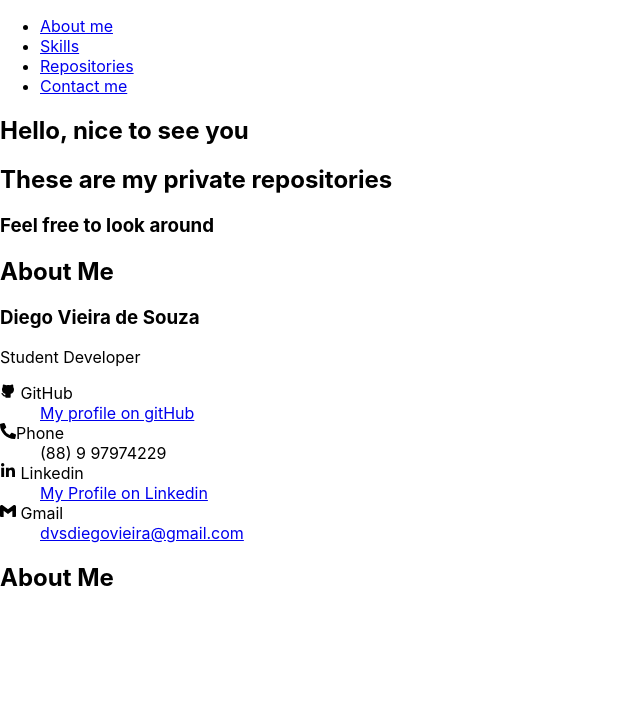
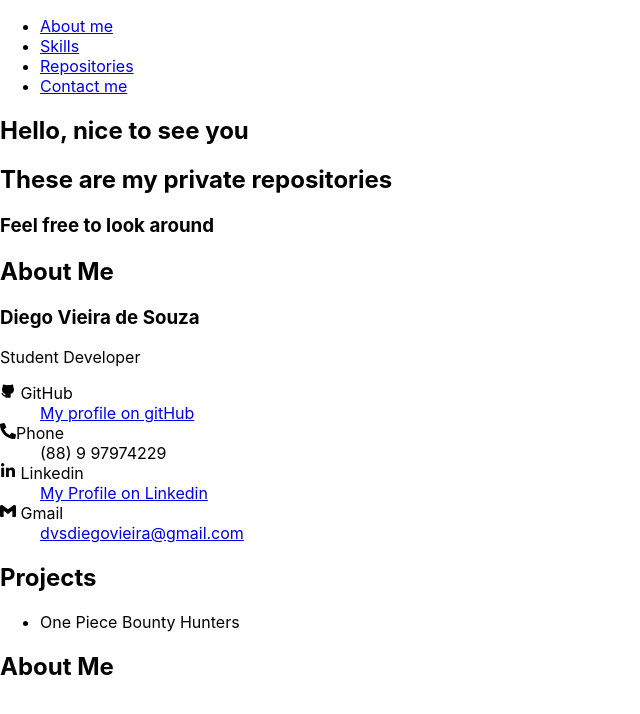
Before and after one commit to DiegoVSouza/catalog-front, a React (Create React App) app: page / in a window 1280 px wide. Shown: the top 714 px of the page, without its empty margins (0-640 px from the left). Built offline with nearby package versions, Linux system fonts and the light colour scheme.

Commit message:
update: add projects to home

```diff
--- a/src/Presentation/Pages/Home/HomeView.tsx
+++ b/src/Presentation/Pages/Home/HomeView.tsx
@@ -2,16 +2,8 @@ import { useEffect } from "react";
 import './HomeView.css'
 import { TbBrandGithubFilled } from "react-icons/tb";
 import AboutMe from "../../Components/AboutMe/AboutMe";
+import Projects from "../../Components/Projects/Repositories";
 export default function HomeView() {
-  // const {
-  //   getTodos,
-  //   createTodo,
-  //   onChangeValue,
-  //   toggleRead,
-  //   removeTodo,
-  //   value,
-  //   todos,
-  // } = useViewModel();
 
   return (
 
@@ -23,7 +15,7 @@ export default function HomeView() {
         <h3>Feel free to look around</h3>
       </section>
       <AboutMe/>
-
+      <Projects/>
       <article>
         <header>
           <h2>About Me</h2>
```
